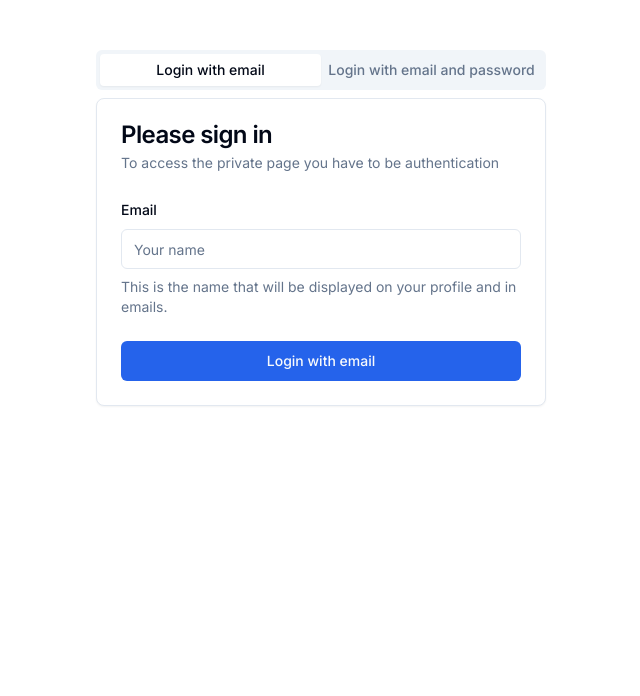
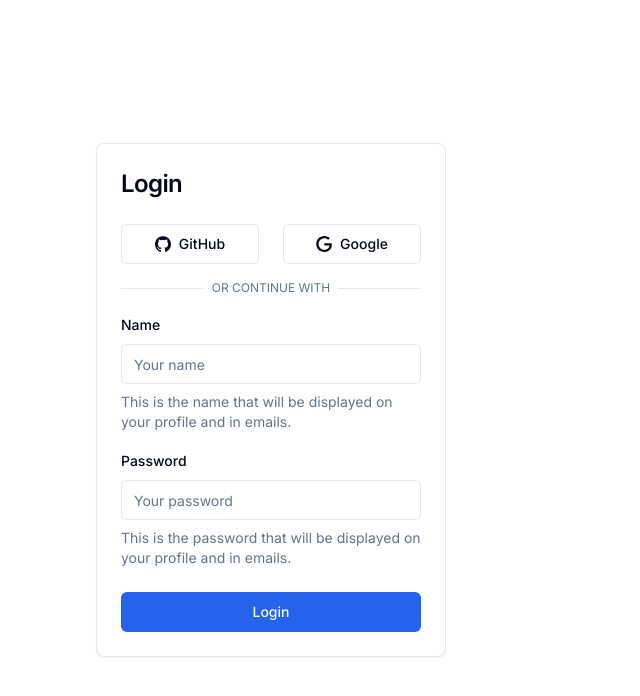
Before and after one commit to philevohoang991989/shadcn-auth, a Next.js app: page /en/log-in in a window 1280 px wide. Shown: the top 696 px of the page, without its empty margins (369-1009 px from the left). Built offline with nearby package versions, Linux system fonts and the light colour scheme; no server answers.

Commit message:
update code

```diff
--- a/app/[lang]/(auth)/log-in/components/sign-in-email.tsx
+++ /dev/null
@@ -1,103 +0,0 @@
-"use client";
-import { Button } from "@/components/ui/button";
-import {
-  Card,
-  CardContent,
-  CardDescription,
-  CardFooter,
-  CardHeader,
-  CardTitle,
-} from "@/components/ui/card";
-import { z } from "zod";
-import { Input } from "@/components/ui/input";
-import { Label } from "@/components/ui/label";
-import { zodResolver } from "@hookform/resolvers/zod";
-import { toast } from "@/components/ui/use-toast";
-import { signIn } from "next-auth/react";
-import { useState } from "react";
-import { useForm } from "react-hook-form";
-import { Form, FormControl, FormDescription, FormField, FormItem, FormLabel, FormMessage } from "@/components/ui/form";
-
-export default function SignInEmail() {
-  const [email, setEmail] = useState<null | string>(null);
-
-  async function SignInWithEmail() {
-    const signInResult = await signIn("email", {
-      email: email,
-      callbackUrl: `${window.location.origin}`,
-      redirect: false,
-    });
-  }
-  const loginFormSchema = z.object({
-    email: z
-      .string()
-      .min(2, {
-        message: "Name must be at least 2 characters.",
-      })
-      .max(30, {
-        message: "Name must not be longer than 30 characters.",
-      }),
-  });
-  const defaultValues: Partial<LoginFormValues> = {
-    email: "",
-  };
-  type LoginFormValues = z.infer<typeof loginFormSchema>;
-  const form = useForm<LoginFormValues>({
-    resolver: zodResolver(loginFormSchema),
-    defaultValues,
-  });
-  const onSubmit = async (data: LoginFormValues) => {
-    toast({
-      title: "You submitted the following values:",
-      description: (
-        <pre className="mt-2 w-[340px] rounded-md bg-slate-950 p-4">
-          <code className="text-white">{JSON.stringify(data, null, 2)}</code>
-        </pre>
-      ),
-    });
-    const signInData = await signIn("email", {
-      email: data.email,
-      callbackUrl: `${window.location.origin}`,
-      redirect: false,
-    });
-    console.log({signInData});
-  };
-  return (
-    <Form {...form}>
-       <form onSubmit={form.handleSubmit(onSubmit)}>
-      <Card>
-        <CardHeader>
-          <CardTitle>Please sign in</CardTitle>
-          <CardDescription>
-            To access the private page you have to be authentication
-          </CardDescription>
-        </CardHeader>
-        <CardContent className="flex flex-col">
-        <FormField
-                      control={form.control}
-                      name="email"
-                      render={({ field }) => (
-                        <FormItem>
-                          <FormLabel>Email</FormLabel>
-                          <FormControl>
-                            <Input placeholder="Your name" {...field} />
-                          </FormControl>
-                          <FormDescription>
-                            This is the name that will be displayed on your
-                            profile and in emails.
-                          </FormDescription>
-                          <FormMessage />
-                        </FormItem>
-                      )}
-                    />
-        </CardContent>
-        <CardFooter>
-          <Button className="w-[100%]" type="submit">
-            Login with email
-          </Button>
-        </CardFooter>
-      </Card>
-      </form>
-    </Form>
-  );
-}
--- a/app/[lang]/(auth)/log-in/components/user-auth-form.tsx
+++ b/app/[lang]/(auth)/log-in/components/user-auth-form.tsx
@@ -11,7 +11,6 @@ import { signIn } from "next-auth/react";
 import {
   Card,
   CardContent,
-  CardDescription,
   CardFooter,
   CardHeader,
   CardTitle,
@@ -29,9 +28,6 @@ import { useForm } from "react-hook-form";
 import { toast } from "@/components/ui/use-toast";
 import useAxiosAuth from "@/lib/hook/useAxiosAuth";
 
-import { Label } from "@/components/ui/label";
-import { Tabs, TabsContent, TabsList, TabsTrigger } from "@/components/ui/tabs";
-import SignInEmail from "./sign-in-email";
 import { useRouter } from "next/navigation";
 
 interface UserAuthFormProps extends React.HTMLAttributes<HTMLDivElement> {}
@@ -105,18 +101,7 @@ export function UserAuthForm({ className, ...props }: UserAuthFormProps) {
 
   return (
     <div className={cn("grid gap-6", className)} {...props}>
-      <Tabs defaultValue="email" className="w-[450px] h-[700px]">
-        <TabsList className="grid w-full grid-cols-2">
-          <TabsTrigger value="email">Login with email</TabsTrigger>
-          <TabsTrigger value="emailPassword">
-            Login with email and password
-          </TabsTrigger>
-        </TabsList>
-        <TabsContent value="email">
-          <SignInEmail />
-        </TabsContent>
-        <TabsContent value="emailPassword">
-          <Form {...form}>
+       <Form {...form}>
             <Card>
               <form onSubmit={form.handleSubmit(onSubmit)}>
                 <CardHeader className="space-y-1">
@@ -222,8 +207,6 @@ export function UserAuthForm({ className, ...props }: UserAuthFormProps) {
               </form>
             </Card>
           </Form>
-        </TabsContent>
-      </Tabs>
     </div>
   );
 }
--- a/middleware.ts
+++ b/middleware.ts
@@ -5,5 +5,5 @@ import { withI18nMiddleware } from '@/middlewares/middleware2'
 export default chain([withAuthMiddleware, withI18nMiddleware])
 
 export const config = {
-  matcher: ['/((?!api|_next/static|_next/image|favicon.ico).*)']
+  matcher: ['/((?!api|_next/static|_next/image|.*\\.png$).*)'],
 }
```
